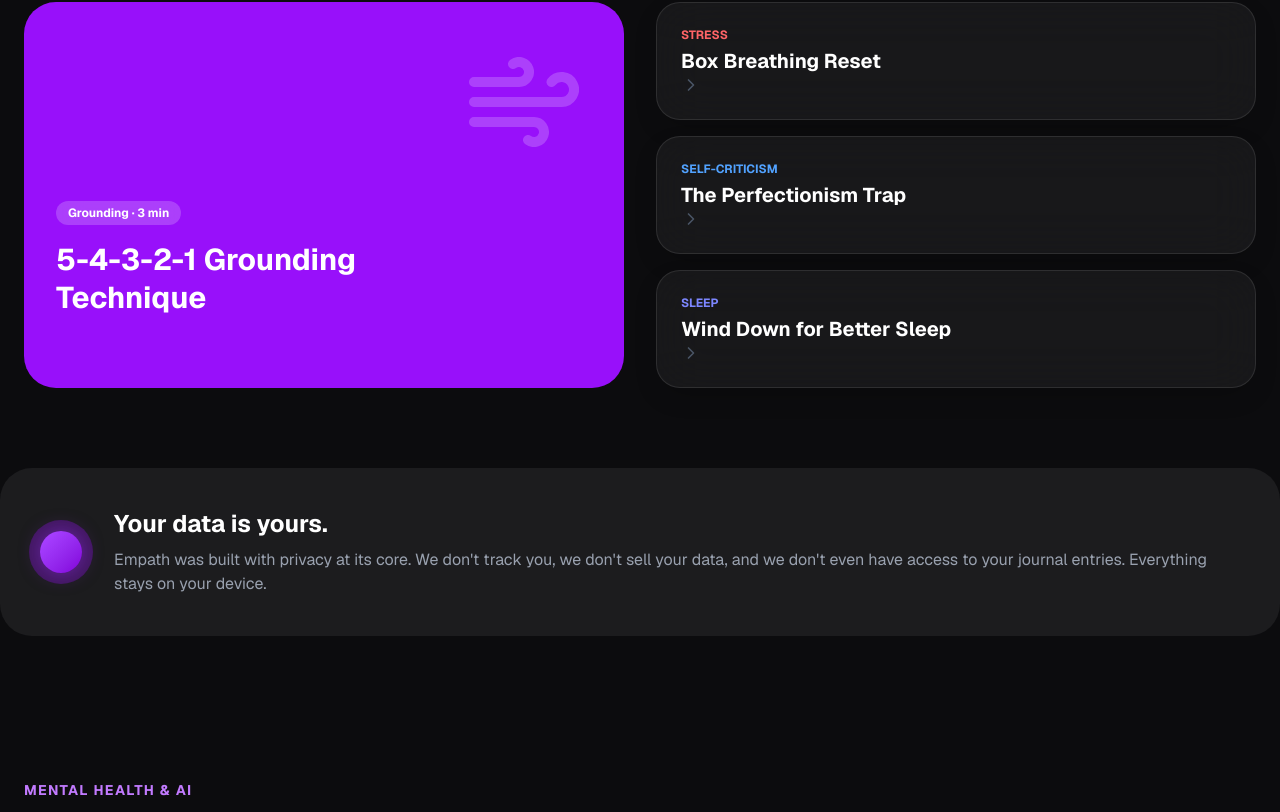
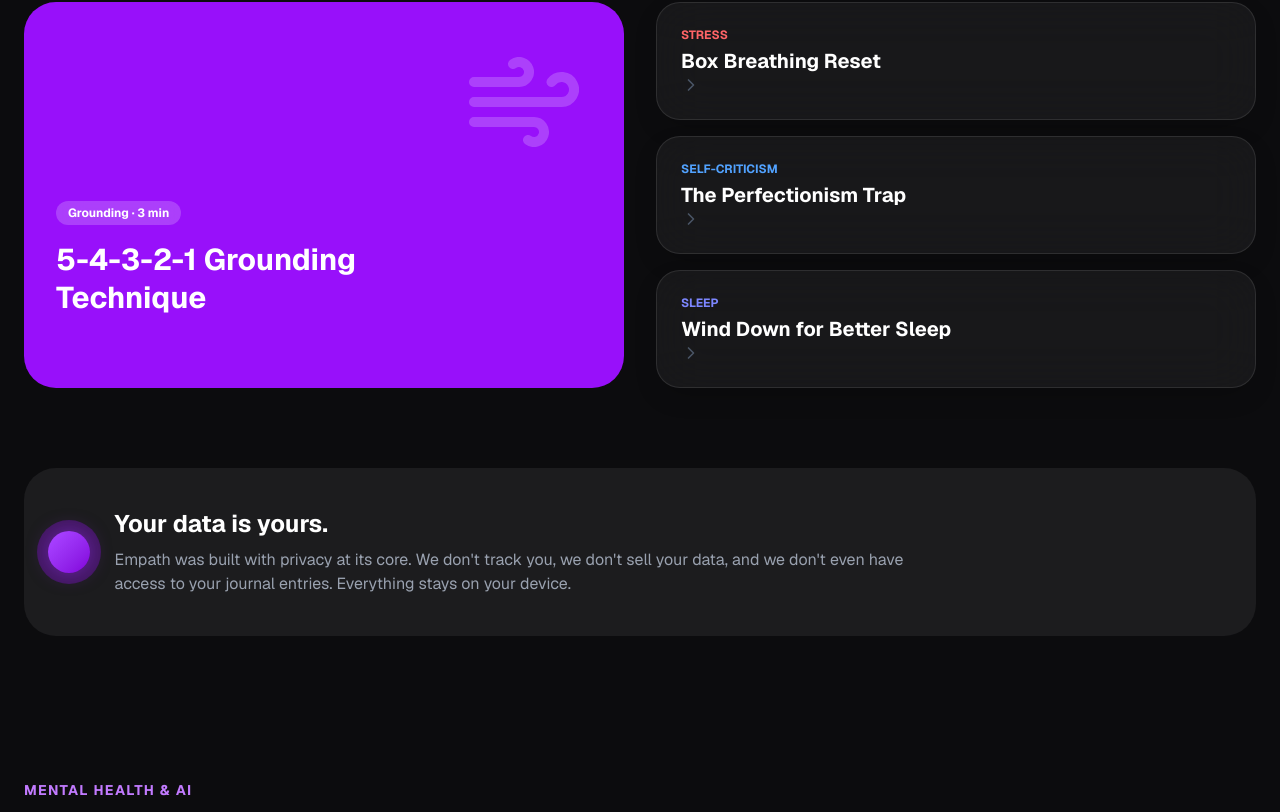
Before and after one commit to MaksymSavchenko/empathy-web, a Next.js app: page / in a window 1280 px wide. Shown: the part 1219-2031 px from the top of the page. Built offline with nearby package versions, Linux system fonts and the light colour scheme.

Commit message:
Fix privacy section width to match other sections

```diff
--- a/app/page.tsx
+++ b/app/page.tsx
@@ -160,8 +160,7 @@ const App = () => {
       </section>
 
       {/* App Screenshot Grid - Emulating "For Today" section */}
-      <section id="features" className="px-6 py-20 bg-gradient-to-b from-transparent to-purple-900/10">
-        <div className="max-w-7xl mx-auto">
+      <section id="features" className="px-6 py-20 max-w-7xl mx-auto bg-gradient-to-b from-transparent to-purple-900/10 rounded-[2rem]">
         <h2 className="text-3xl font-bold mb-12 text-center">Powerful Tools at Your Fingertips</h2>
           <div className="grid grid-cols-1 sm:grid-cols-2 lg:grid-cols-4 gap-6">
             <FeatureCard
@@ -188,7 +187,6 @@ const App = () => {
               icon={MessageSquare}
               color="bg-purple-400"
             />
-          </div>
           </div>
       </section>
 
@@ -235,14 +233,16 @@ const App = () => {
       </section>
 
       {/* Privacy Message */}
-      <section id="privacy" className="px-8 py-10 bg-[#1c1c1e] max-w-7xl mx-auto rounded-[2rem] mb-16">
-        <div className="flex items-center gap-6">
+      <section id="privacy" className="max-w-7xl mx-auto px-6 mb-16">
+        <div className="px-6 py-10 bg-[#1c1c1e] rounded-[2rem]">
+          <div className="max-w-4xl flex items-center gap-6">
             <Logo size={64} pulsing={false} />
             <div>
               <h2 className="text-2xl font-bold mb-2">Your data is yours.</h2>
               <p className="text-gray-400 text-base">
                 Empath was built with privacy at its core. We don't track you, we don't sell your data, and we don't even have access to your journal entries. Everything stays on your device.
               </p>
+            </div>
           </div>
         </div>
       </section>
```
Lines whose indentation alone changed are shown as unchanged.
